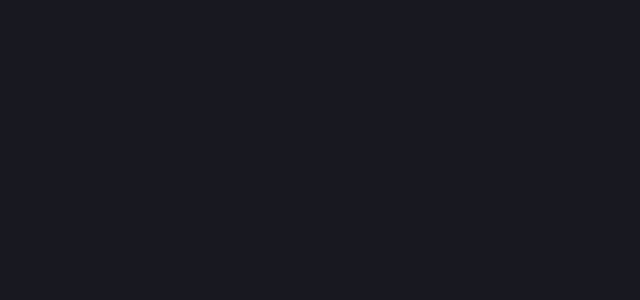
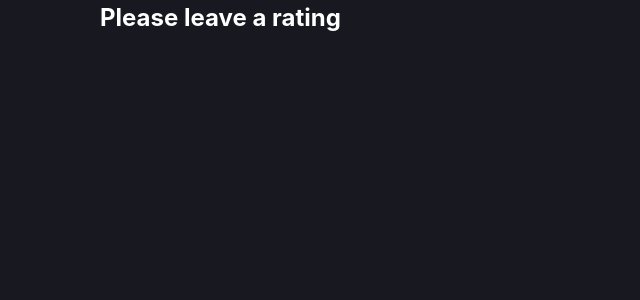
Before and after one commit to Gamewarrior1andBowser/assignment2_rone, a React (Create React App) app: page / in a window 1280 px wide. Shown: the top 300 px of the page, without its empty margins (0-640 px from the left). Built offline with nearby package versions, Linux system fonts and the light colour scheme.

Commit message:
Started on StarRating.js, taking a break to help my dad out

```diff
--- a/src/App.js
+++ b/src/App.js
@@ -5,8 +5,11 @@ function App() {
   return (
     <>
       <main className='container'>
-
+        <StarRating/>
       </main>
+      <footer>
+        <Dialog/>
+      </footer>
     </>
   );
 }
--- a/src/components/StarRating.js
+++ b/src/components/StarRating.js
@@ -1,8 +1,24 @@
 import Star from "./Star";
 
+function text(rating) {
+  switch(rating) {
+    case 0: return "Please leave a rating";
+    case 1: return "Utter garbage";
+    case 2: return "Kinda Bad";
+    case 3: return "Sorta Decent";
+    case 4: return "Kinda Good";
+    case 5: return "Very great";
+  }
+}
+
 function StarRating() {
+  let rating = 0;
+
   return (
-    <></>
+    <section className="rating">
+
+      <h2>{text(rating)}</h2>
+    </section>
   );
 }
 
--- a/src/css/index.css
+++ b/src/css/index.css
@@ -17,3 +17,11 @@ body {
 .flex {
   display: flex;
 }
+
+.rating {
+  justify-content: center;
+}
+
+.dialog {
+  justify-self: right;
+}
```
